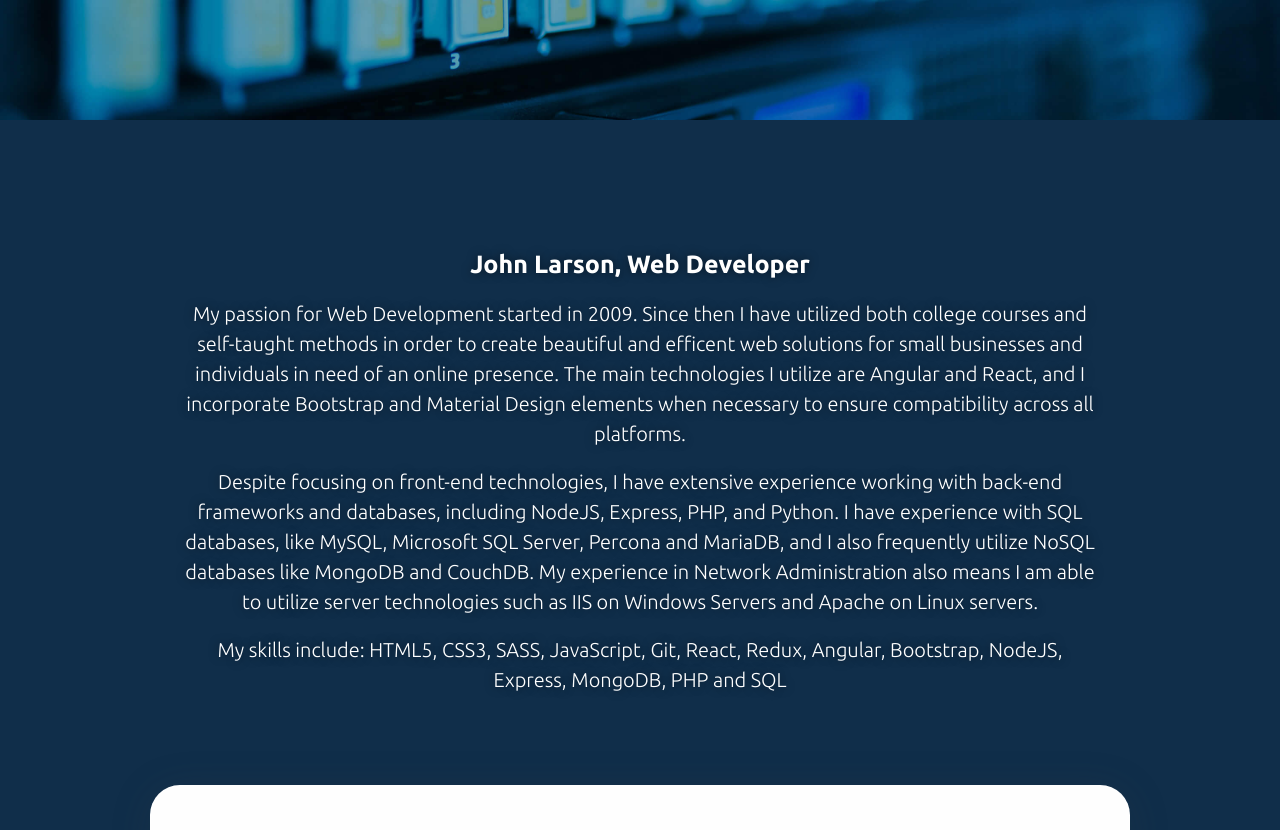
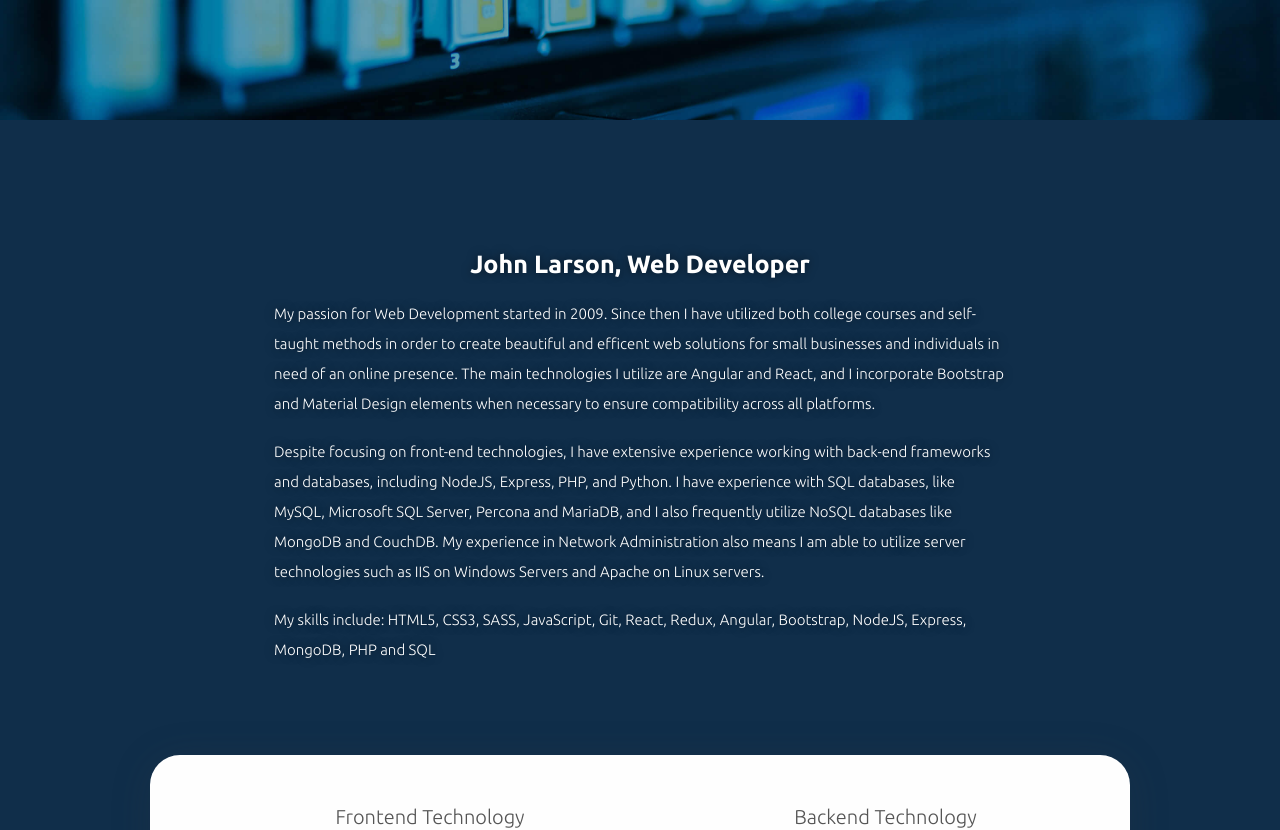
Before and after one commit to ReformedDevGuy/jl-portfolio-2019, a React (Create React App) app: page / in a window 1280 px wide. Shown: the part 600-1430 px from the top of the page. Built offline with nearby package versions, Linux system fonts and the light colour scheme.

Commit message:
Adjusted font styles

```diff
--- a/src/styles/components/_about.scss
+++ b/src/styles/components/_about.scss
@@ -2,7 +2,7 @@
   background: $blue-med;
   color: white;
   padding: 13rem 3rem 18rem;
-  text-align: center;
+  text-align: left;
   margin-bottom: -9rem;
   text-shadow: 0 0 10px rgba($black, 0.5);
 
@@ -17,10 +17,10 @@
 
   p {
     margin: 0 auto;
-    max-width: 75%;
+    max-width: 60%;
     // min-width: 80%;
     line-height: 3rem;
-    font-size: 2rem;
+    font-size: 1.5rem;
     font-weight: 300;
   }
 }
```
Also changed, not shown: 1 other file (tests, documents, lock files or other folders).
